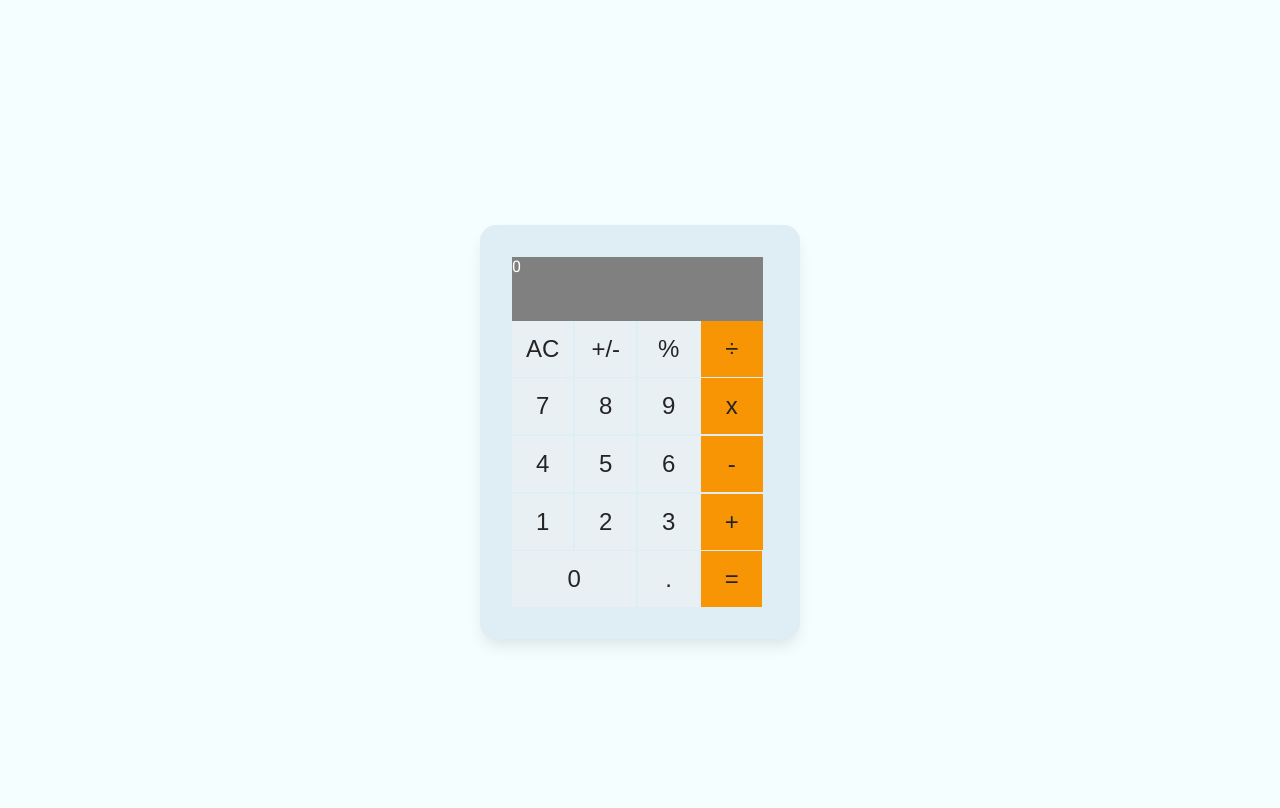
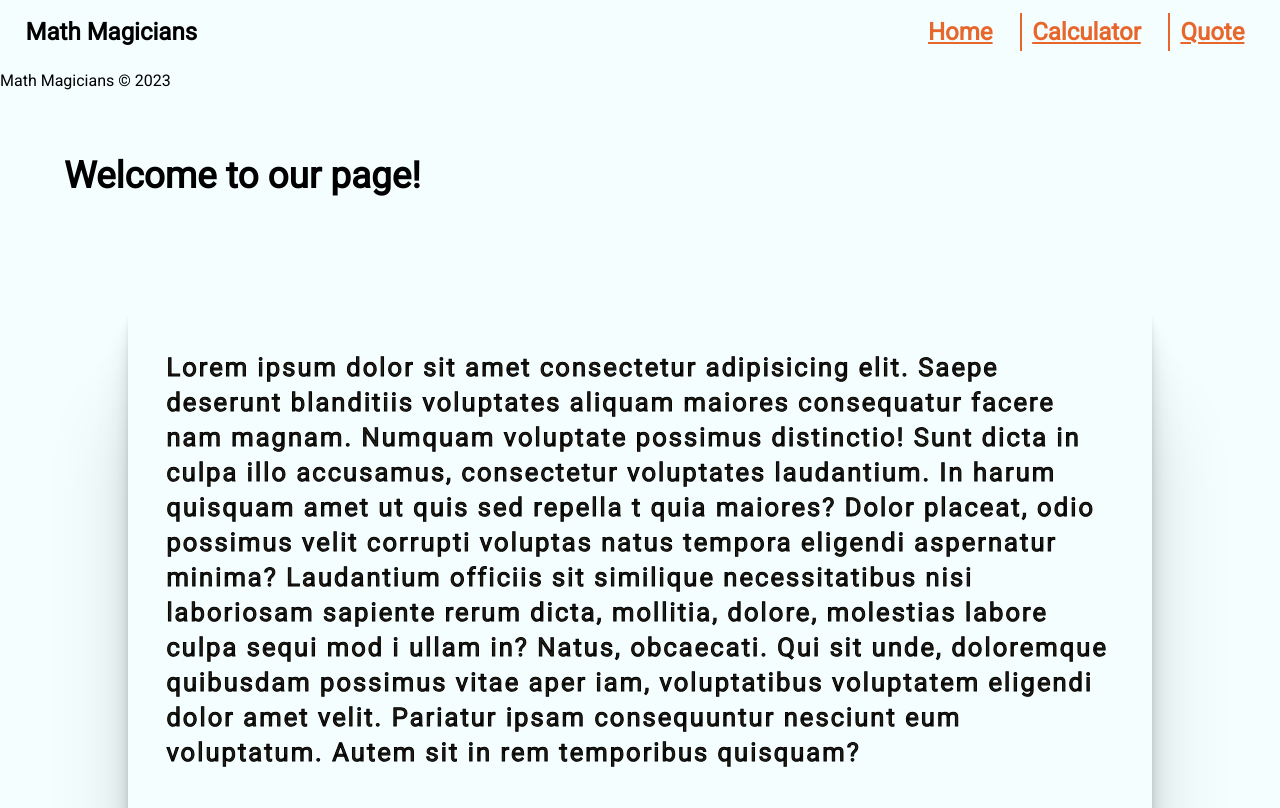
Before and after one commit to bill7pearl/math-magician, a React (Create React App) app: page / in a window 1280 px wide. Built offline with nearby package versions, Linux system fonts and the light colour scheme.

Commit message:
Added Home & Quote pages

```diff
--- a/package.json
+++ b/package.json
@@ -9,6 +9,7 @@
     "prop-types": "^15.8.1",
     "react": "^18.2.0",
     "react-dom": "^18.2.0",
+    "react-router-dom": "^6.8.0",
     "react-scripts": "5.0.1",
     "react-textfit": "^1.1.1",
     "web-vitals": "^2.1.4"
--- a/src/App.js
+++ b/src/App.js
@@ -1,8 +1,30 @@
+import React from 'react';
+import { Link, Route, Routes } from 'react-router-dom';
 import Calculator from './components/Calculator';
+import Home from './components/Home';
+import Quote from './components/Quote';
 
 function App() {
   return (
-    <Calculator />
+    <>
+      <nav>
+        <div className="header">
+          <h1 className="title">Math Magicians</h1>
+
+          <ul>
+            <li><Link to="/" className="no-border">Home</Link></li>
+            <li><Link to="/Calculator">Calculator</Link></li>
+            <li><Link to="/Quote">Quote</Link></li>
+          </ul>
+        </div>
+      </nav>
+      <div className="footer"><p>Math Magicians © 2023</p></div>
+      <Routes>
+        <Route path="/" element={<Home />} />
+        <Route path="/Calculator" element={<Calculator />} />
+        <Route path="/Quote" element={<Quote />} />
+      </Routes>
+    </>
   );
 }
 export default App;
--- /dev/null
+++ b/src/components/Home.js
@@ -0,0 +1,23 @@
+import React from 'react';
+
+const Home = () => (
+  <main>
+    <div />
+    <div className="home_page">
+      <h2>Welcome to our page!</h2>
+      <p>
+        Lorem ipsum dolor sit amet consectetur adipisicing elit.
+        Saepe deserunt blanditiis voluptates aliquam maiores consequatur facere nam magnam.
+        Numquam voluptate possimus distinctio! Sunt dicta in culpa illo accusamus,
+        consectetur voluptates laudantium. In harum quisquam amet ut quis sed repella
+        t quia maiores? Dolor placeat, odio possimus velit corrupti voluptas natus tempora
+        eligendi aspernatur minima? Laudantium officiis sit similique necessitatibus nisi
+        laboriosam sapiente rerum dicta, mollitia, dolore, molestias labore culpa sequi mod
+        i ullam in? Natus, obcaecati. Qui sit unde, doloremque quibusdam possimus vitae aper
+        iam, voluptatibus voluptatem eligendi dolor amet velit. Pariatur ipsam consequuntur
+        nesciunt eum voluptatum. Autem sit in rem temporibus quisquam?
+      </p>
+    </div>
+  </main>
+);
+export default Home;
--- /dev/null
+++ b/src/components/Quote.js
@@ -0,0 +1,9 @@
+import React from 'react';
+
+const Quote = () => (
+
+  <main className="quote">
+    <p>&quot;Mathematics is the music of reason.&quot; James Joseph Sylvester </p>
+  </main>
+);
+export default Quote;
--- a/src/index.css
+++ b/src/index.css
@@ -39,7 +39,7 @@ body {
 }
 
 .button {
-  background: #e9f0f4;
+  background: #ffffff;
   height: 3.5rem;
   padding: 10px;
   display: flex;
@@ -67,3 +67,88 @@ body {
 .opt {
   background: #f79505;
 }
+
+.home_page {
+  display: flex;
+  flex-direction: column;
+  gap: 50px;
+}
+
+.home_page h2 {
+  width: 60%;
+  padding: 5%;
+  font-size: 2.3rem;
+}
+
+.home_page p {
+  width: 80%;
+  line-height: 35px;
+  letter-spacing: 2px;
+  text-align: start;
+  align-self: center;
+  color: rgb(39, 32, 22);
+  font-size: 1.6rem;
+  -webkit-text-stroke-width: 1px;
+  -webkit-text-stroke-color: black;
+  padding: 3%;
+}
+
+nav .header {
+  display: flex;
+  align-items: center;
+  justify-content: space-between;
+  padding: 2%;
+}
+
+.header ul {
+  display: flex;
+  gap: 1.1em;
+  list-style: none;
+}
+
+.header li a {
+  padding: 5px 10px;
+  font-size: 1.5rem;
+  font-weight: bold;
+  color: #e6662b;
+  border-left: 2px solid #e6662b;
+}
+
+.header li .no-border {
+  border-left: none;
+}
+
+.header li a:hover {
+  background-color: #f5b02f;
+  color: #eeeae5;
+  border-radius: 5px;
+  transition: 0.3s ease;
+}
+
+.quote {
+  height: 250px;
+  margin: 10%;
+  display: flex;
+  justify-content: center;
+  align-items: center;
+}
+
+.quote p {
+  padding: 3%;
+  text-align: center;
+  color: rgb(116, 111, 111);
+  font-size: 2rem;
+  -webkit-text-stroke-width: 1px;
+  -webkit-text-stroke-color: black;
+}
+
+.quote p,
+.home_page p {
+  box-shadow:
+    0 2.8px 2.2px rgba(0, 0, 0, 0.034),
+    0 6.7px 5.3px rgba(0, 0, 0, 0.048),
+    0 12.5px 10px rgba(0, 0, 0, 0.06),
+    0 22.3px 17.9px rgba(0, 0, 0, 0.072),
+    0 41.8px 33.4px rgba(0, 0, 0, 0.086),
+    0 100px 80px rgba(0, 0, 0, 0.12);
+}
--- a/src/index.js
+++ b/src/index.js
@@ -1,11 +1,14 @@
 import React from 'react';
 import ReactDOM from 'react-dom/client';
+import { BrowserRouter } from 'react-router-dom';
 import './index.css';
 import App from './App';
 
 const root = ReactDOM.createRoot(document.getElementById('root'));
 root.render(
   <React.StrictMode>
-    <App />
+    <BrowserRouter>
+      <App />
+    </BrowserRouter>
   </React.StrictMode>,
 );
```
Also changed, not shown: 1 other file (tests, documents, lock files or other folders).
